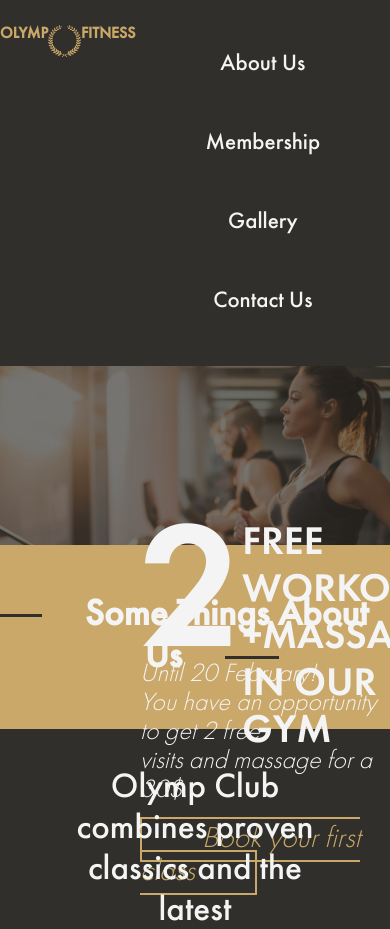
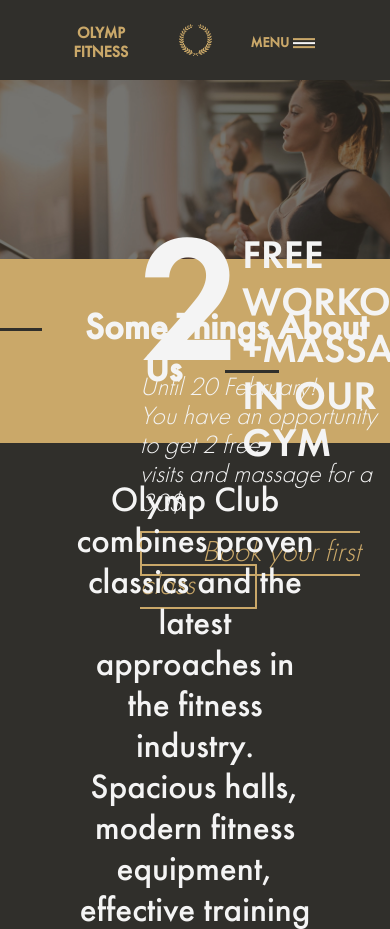
Before and after one commit to Barskihub/OLYMP_FITNESS, a plain HTML site: page index.html in a window 390 px wide. Shown: the top 929 px of the page. Drawn offline with nearby package versions, Linux system fonts and the light colour scheme.

Commit message:
Add mobile design start
123

```diff
--- a/index.html
+++ b/index.html
@@ -14,6 +14,20 @@
             <img src="image/Logo.png" alt="logoOF" id="logo_name_img" class="logo_name_img_el">
             <h2 id="logo_name_2" class="logo_name_2_el">FITNESS
             </h2>
+            <!--MOBILE HEADER PART-->
+                <div id="header_mobile">
+                    <div id="mob_h">
+                        <h2 id="logo_name_1_mobile" class="logo_name_1_el_mobile">OLYMP<br>FITNESS</h2>
+                    </div>
+                    <div id="logo_mobile">
+                        <img src="image/Logo.png" alt="logoOF" id="logo_name_img_mobile">
+                    </div>
+                    <div id="nav_menu">
+                        <h2 id="menu_t">
+                            MENU
+                        </h2>
+                        <img src="image/menu_logo.png" alt="" id="menu_t_logo">
+                    </div>
                     <nav id="nav_bar_mobile">
                         <ul id="nav_ul_mobile" class="nav_ul_el">
                             <li class="nav_ul_li">
@@ -38,6 +52,7 @@
                             </li>
                        </ul>
                     </nav>
+                </div>
          </header>
         <main id="main_section">
             <div id="special_offer_section" class="special_offer_section_el">
--- a/style.css
+++ b/style.css
@@ -77,6 +77,9 @@ a:hover {
 }
 .logo_name_2_el {
     padding-left: 40px;
+}
+#header_mobile {
+    display: none;
 }
 /*END HEADER SITTINGS*/
 
@@ -701,21 +704,44 @@ a:hover {
 /*Mobile design*/
 @media (max-width: 700px) {
     /*Fixed header*/
-    header {
-        display: grid;
+    h2 {
+        font-size: 16px;
     }
-    .logo_name_1_el, .logo_name_2_el {
-        font-size: 16px;
-        padding: 0;
+    .header_el {
+        margin: 15px 0 8px 0;
     }
-    #logo_name_img {
+    #logo_name_1, #logo_name_img, #logo_name_2 {
+        display: none;
+    }
+    #logo_name_img_mobile {
         height: 32px;
         width: 33px;
     }
     #nav_bar {
         display: none;
     }
-    #nav_bar_mobile {
-        display: block;
+    #header_mobile {
+        display: grid;
+        grid-gap: 17px;
+        grid-template-columns: repeat(3, 1fr);
+        margin: auto;
     }
+    #mob_h {
+        font-size: 16px;
+        margin: auto;
+    }
+    #nav_menu {
+        font-size: 12px;
+        margin: auto;
+        text-align: center;
+        display: grid;
+        grid-template-columns: repeat(2, 1fr);
+    }
+    #menu_t {
+        font-size: 14px;
+    }
+    #menu_t_logo {
+        padding: 2px 0 0 4px;
+    }
+
 }
```
Also changed, not shown: image/menu_logo.png (added), 1 other file. Lines whose indentation alone changed are shown as unchanged.
